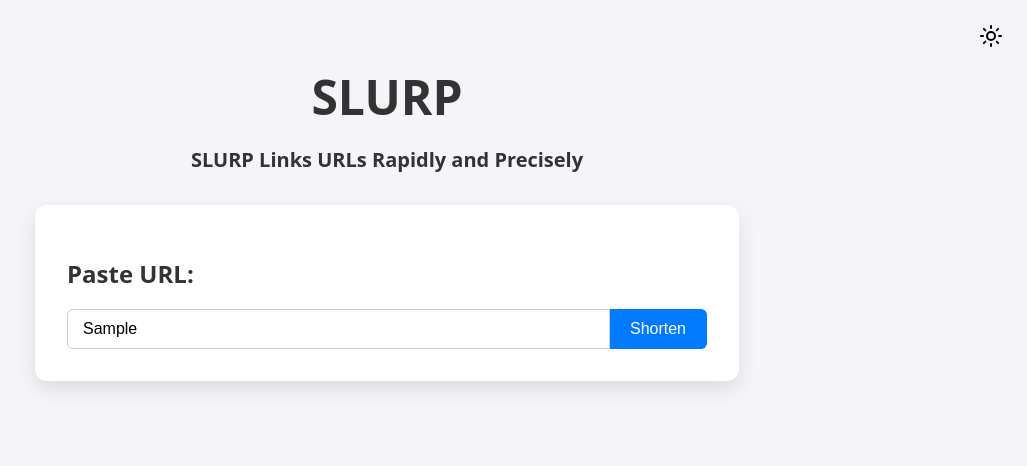
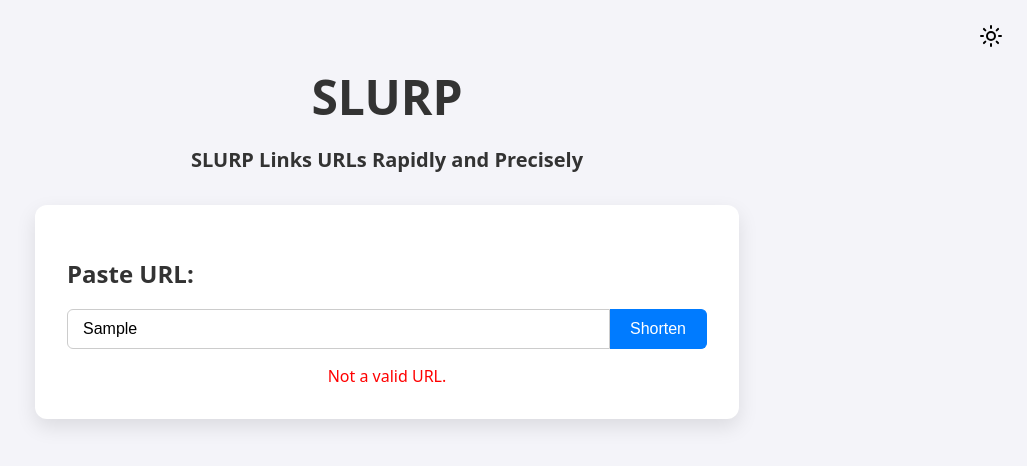
Before and after one commit to kevinsctfries/slurp, a React app in the folder frontend/: page / in a window 1280 px wide. Both pictures are taken after typing "Sample" into the empty fields and a click on the button "Shorten". Shown: the top 466 px of the page, without its empty margins (253-1280 px from the left). Built offline with nearby package versions, Linux system fonts and the light colour scheme; no server answers; the HTML template or start-up script is replaced by a standard one.

Commit message:
feat: prevent empty or invalid URL submissions

```diff
--- a/frontend/src/components/UrlShortener/UrlShortener.jsx
+++ b/frontend/src/components/UrlShortener/UrlShortener.jsx
@@ -4,9 +4,27 @@ import "./UrlShortener.scss";
 
 function UrlShortener({ setShortUrl, setLinkHistory }) {
   const [url, setUrl] = useState("");
+  const [error, setError] = useState("");
 
   const handleSubmit = async e => {
     e.preventDefault();
+
+    const trimmedUrl = url.trim();
+
+    if (!trimmedUrl) {
+      setError("Please enter a URL.");
+      return;
+    }
+
+    try {
+      new URL(trimmedUrl);
+    } catch {
+      setError("Not a valid URL.");
+      return;
+    }
+
+    setError("");
+
     const res = await axios.post(
       "http://localhost:5124/api/shorten?url=" + encodeURIComponent(url)
     );
@@ -25,6 +43,11 @@ function UrlShortener({ setShortUrl, setLinkHistory }) {
     setLinkHistory(updated);
   };
 
+  const handleChange = e => {
+    setUrl(e.target.value);
+    setError("");
+  };
+
   return (
     <div className="app-container">
       <h2>Paste URL:</h2>
@@ -32,11 +55,12 @@ function UrlShortener({ setShortUrl, setLinkHistory }) {
         <input
           type="text"
           value={url}
-          onChange={e => setUrl(e.target.value)}
+          onChange={handleChange}
           placeholder="Enter your URL"
         />
         <button type="submit">Shorten</button>
       </form>
+      {error && <span className="error-message">{error}</span>}
     </div>
   );
 }
--- a/frontend/src/components/UrlShortener/UrlShortener.scss
+++ b/frontend/src/components/UrlShortener/UrlShortener.scss
@@ -49,6 +49,13 @@
             background-color: var(--button-hover-bg);
         }
     }
+
+    .error-message {
+        color: red;
+        text-align: center;
+        margin-top: 1rem;
+        display: block;
+    }
 }
 
 @media screen and (max-width: 768px) {
```
